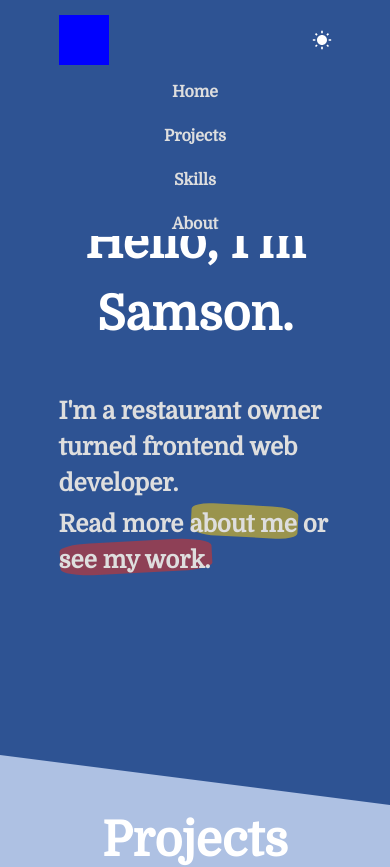
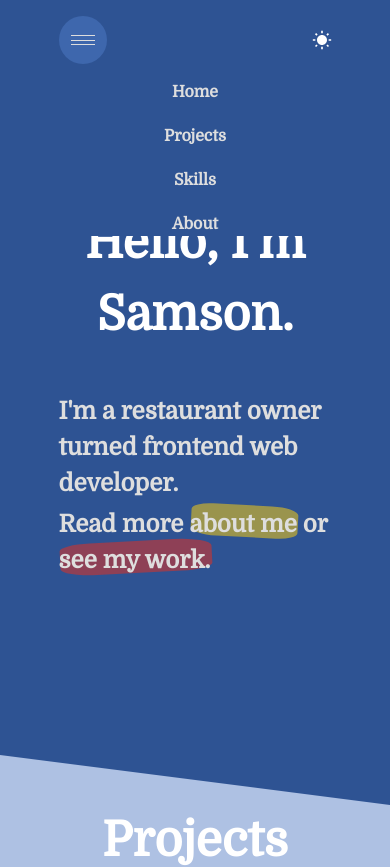
Before and after one commit to samsonc89/samson-react-portfolio, a React (Vite) app: page / in a window 390 px wide. Shown: the top 867 px of the page. Built offline with nearby package versions, Linux system fonts and the light colour scheme.

Commit message:
Add styling to navbar menu button

```diff
--- a/src/components/navbar/navbar.css
+++ b/src/components/navbar/navbar.css
@@ -19,15 +19,15 @@
 
 .toggle-menu {
   display: none;
-  height: 50px;
-  width: 50px;
-  background-color: blue;
-}
+  width: 3rem;
+  height: 3rem;
+  background-color: var(--bg-accent-color);
+  border-radius: 50%;
 
-.toggle-menu span {
-  width: 20px;
-  height: 3px;
-  background-color: white;
+  flex-direction: column;
+  align-items: center;
+  justify-content: center;
+  gap: 4px;
 }
 
 .nav-links {
@@ -45,7 +45,13 @@
 
 @media screen and (max-width: 480px) {
   .toggle-menu {
-    display: block;
+    display: flex;
+  }
+
+  .toggle-menu span {
+    width: 50%;
+    height: 2%;
+    background-color: var(--text-color);
   }
 
   .nav-links-wrapper {
```
